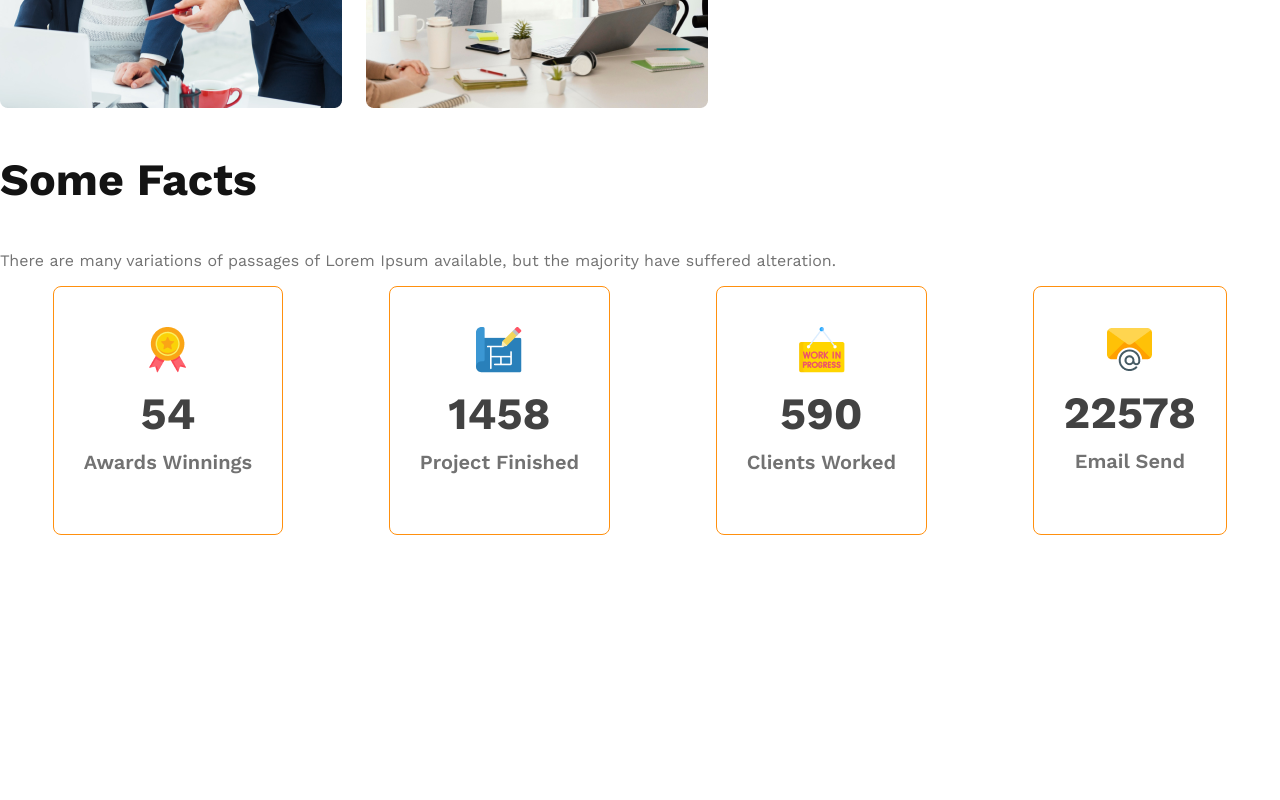
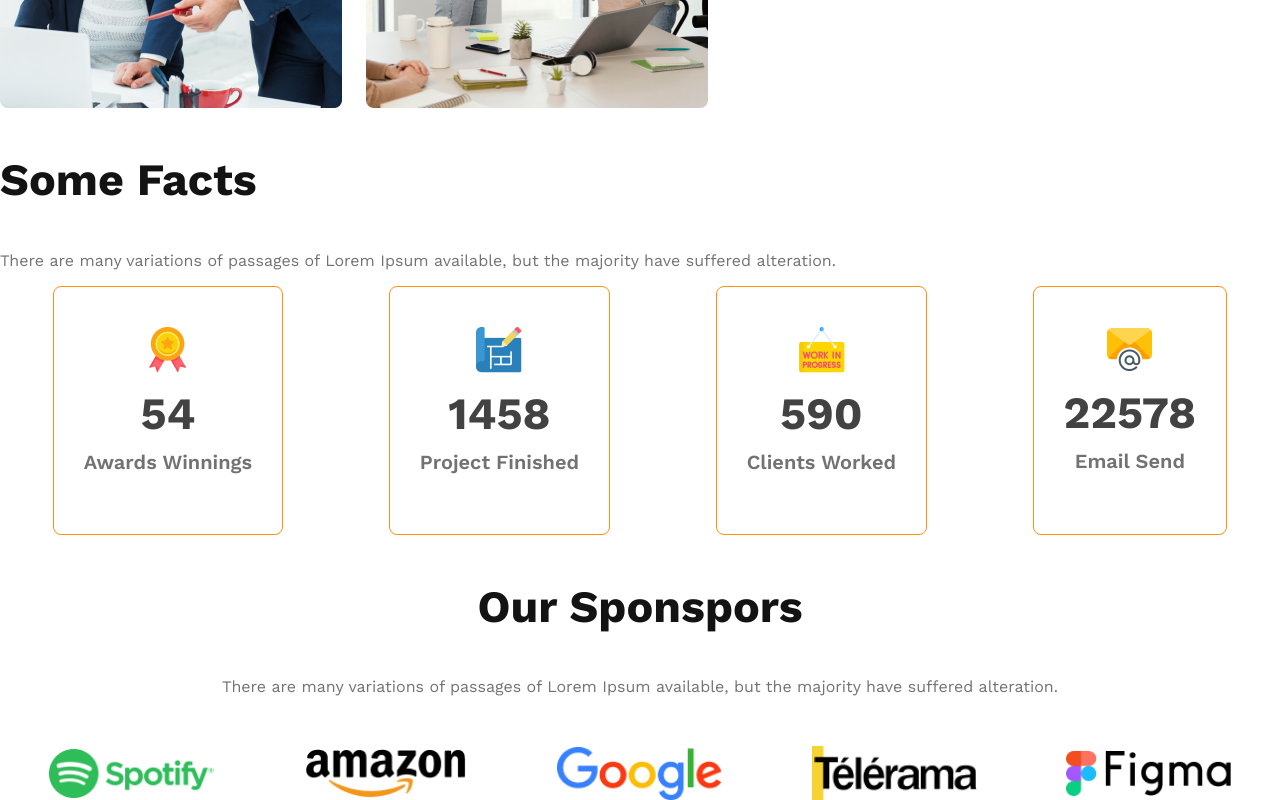
Before and after one commit to Imran-Hossain-Dev/g3-architects-website, a plain HTML site: page index.html in a window 1280 px wide. Shown: the part 1611-2411 px from the top of the page. Before the commit the page ends 2146 px from the top, so only its background shows below. Drawn offline with nearby package versions, Linux system fonts and the light colour scheme.

Commit message:
added spons secting with responsive

```diff
--- a/index.html
+++ b/index.html
@@ -84,6 +84,21 @@
                 </div>
             </div>
         </section>
+
+        <!-- start sponsor section -->
+
+        <section class="sponsor">
+            <h3 class="section-title">Our Sponspors</h3>
+            <p class="text-light-gray-coler">There are many variations of passages of Lorem Ipsum available, but the majority have suffered alteration.</p>
+
+            <div class="sponsor-img-container">
+                <img src="images/sponsors/spotify.png" alt="">
+                <img src="images/sponsors/amazon.png" alt="">
+                <img src="images/sponsors/google.png" alt="">
+                <img src="images/sponsors/telerama.png" alt="">
+                <img src="images/sponsors/figma.png" alt="">
+            </div>
+        </section>
     </main>
     <footer>
 
--- a/styles/architects.css
+++ b/styles/architects.css
@@ -168,6 +168,22 @@ main{
 
 }
 
+/* sponsor section */
+.sponsor{
+    text-align: center;
+}
+
+.sponsor-img-container{
+    margin-top: 50px;
+    display: flex;
+    justify-content: space-evenly;
+    align-items: center;
+    gap: 40px;
+}
+
+.sponsor-img-container img{
+    width: 165px;
+}
 /* responsib styles */
 /* mobail device */
 
@@ -185,13 +201,22 @@ main{
 
     }
 
-    .teams-contanier{
+    .teams-contanier, .facts-card-container, .sponsor-img-container{
         flex-direction: column;
     }
 
     .teams-img-container{
         grid-template-columns: 1fr;
     }
+
+    .teams-content, .facts-card-container, .section-title, .text-light-gray-coler{
+        padding: 0 20px;
+    }
+    .facts-card-container{
+        gap: 20px;
+
+    }
+
 
 }
 
@@ -201,7 +226,7 @@ main{
     header{
         padding: 20px;
     }
-    nav, .teams-contanier{
+    nav, .teams-contanier, .facts-card-container, .sponsor-img-container{
         flex-direction: column;
     }
 
@@ -212,8 +237,12 @@ main{
 
     }
 
-    .teams-content{
+    .teams-content, .facts-card-container, .section-title, .text-light-gray-coler{
         padding: 0 20px;
     }
 
+    .facts-card-container{
+        gap: 20px;
+    }
+
 }
```
